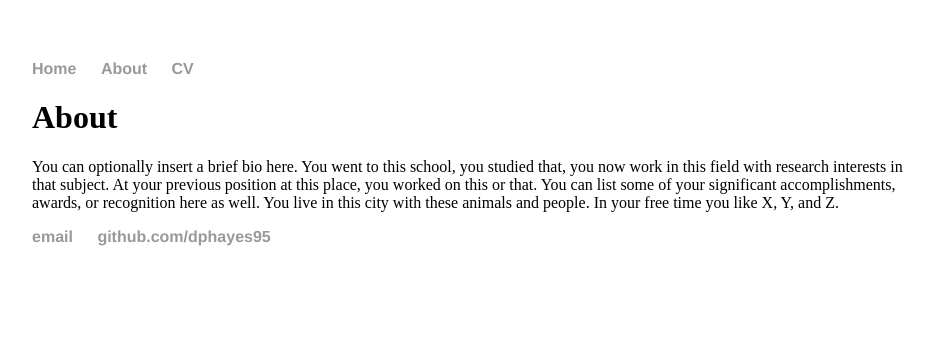
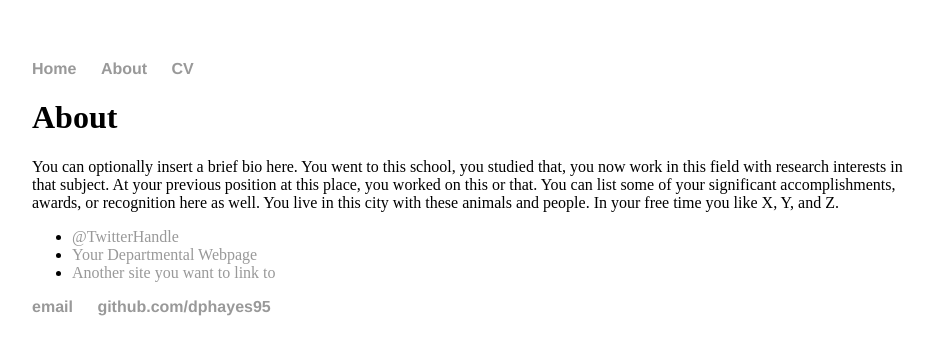
Before and after one commit to dhayes95/dhayes95.github.io, a Jekyll site: the page built from about/index.html, in a window 1280 px wide. Shown: the top 355 px of the page, without its empty margins (160-1094 px from the left). Built offline with Jekyll 4.4.1, drawn with Linux system fonts in a browser that asks for light colours.

Commit message:
Update index.html

```diff
--- a/about/index.html
+++ b/about/index.html
@@ -1,13 +1,15 @@
 ---
 layout: default
-title: About Me
+title: About Hank Quinlan
 ---
 
 		<div class="about">
 			<h1>About</h1>
-			<p>You can optionally insert a brief bio here. You went to this school, you studied that, you now work in this field with research interests in that subject.
-        At your previous position at this place, you worked on this or that. You can list some of your significant accomplishments, awards, or recognition here as well.
-        You live in this city with these animals and people. In your free time you like X, Y, and Z.</p>
+			<p>You can optionally insert a brief bio here. You went to this school, you studied that, you now work in this field with research interests in that subject. At your previous position at this place, you worked on this or that. You can list some of your significant accomplishments, awards, or recognition here as well. You live in this city with these animals and people. In your free time you like X, Y, and Z.</p>
 
-
+			<ul class="contacts">
+				<li><a href="#">@TwitterHandle</a></li>
+				<li><a href="#">Your Departmental Webpage</a></li>
+				<li><a href="#">Another site you want to link to</a></li>
+				</ul>
 		</div>
```
